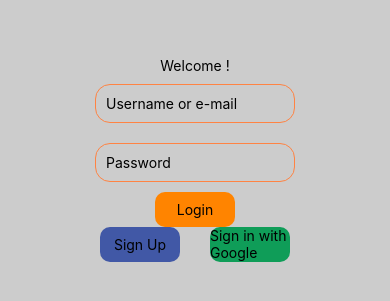
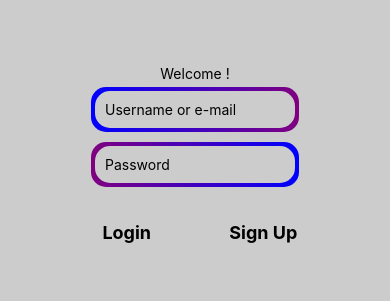
Before and after one commit to ErennBasar/ReactNative-MobileApp, a React Native app: screen /Login in a window 390 px wide. Shown: the part 263-564 px from the top of the page. Built offline with nearby package versions, Linux system fonts and the light colour scheme.

Commit message:
gradient effect has been applied

```diff
--- a/package.json
+++ b/package.json
@@ -15,6 +15,7 @@
     "@react-native-community/geolocation": "^3.3.0",
     "@react-native-firebase/app": "^20.4.0",
     "@react-native-firebase/storage": "^20.4.0",
+    "@react-native-masked-view/masked-view": "^0.3.1",
     "@react-native-picker/picker": "^2.7.5",
     "@react-navigation/bottom-tabs": "^6.6.1",
     "@react-navigation/drawer": "^6.7.2",
@@ -23,6 +24,7 @@
     "@react-navigation/native-stack": "^6.11.0",
     "expo": "~51.0.31",
     "expo-image-picker": "~15.0.7",
+    "expo-linear-gradient": "~13.0.2",
     "expo-location": "~17.0.1",
     "expo-status-bar": "~1.12.1",
     "firebase": "^10.12.5",
@@ -34,6 +36,7 @@
     "react-native-geolocation-service": "^5.3.1",
     "react-native-gesture-handler": "~2.16.1",
     "react-native-image-picker": "^7.1.2",
+    "react-native-linear-gradient": "^2.8.3",
     "react-native-maps": "1.14.0",
     "react-native-paper": "^5.12.5",
     "react-native-permissions": "^4.1.5",
--- a/src/screens/LoginScreen.js
+++ b/src/screens/LoginScreen.js
@@ -2,6 +2,11 @@
 import React,{useState } from 'react'
 import {auth} from '../../firebase';
 import { signInWithEmailAndPassword } from 'firebase/auth';
+import { LinearGradient } from 'expo-linear-gradient';
+import MaskedView from '@react-native-masked-view/masked-view';
+
+
+
 
 
 
@@ -31,6 +36,12 @@
 
     <KeyboardAvoidingView style={styles.container}>
         <Text>Welcome !</Text>
+            <LinearGradient
+                colors={['blue', 'purple']}
+                start={{ x: 0, y: 0 }}
+                end={{ x: 1, y: 0 }}
+                style={styles.gradientBorder}
+                >
                 <TextInput
                     placeholder='Username or e-mail'
                     style={styles.textInputStyle}
@@ -39,6 +50,14 @@
                     onChangeText={setEmail}
                     >
                 </TextInput>
+            </LinearGradient>
+
+                <LinearGradient
+                    colors={['blue', 'purple']}
+                    start={{ x: 1, y: 0 }}
+                    end={{ x: 0, y: 0 }}
+                    style={styles.gradientBorder}
+                    >
                     <TextInput
                         placeholder='Password'
                         style={styles.textInputStyle}
@@ -48,33 +67,52 @@
                         secureTextEntry
                         >
                     </TextInput>
+                </LinearGradient>
+
+
+            <View style={styles.buttonContainer}>
                 <TouchableOpacity
-                style={[styles.button, { backgroundColor: '#FF8400' }]}
+                    style={styles.buttonStyle}
                     onPress={handleLogin}
                     >
-                <Text>Login</Text>
+                   <MaskedView
+                        maskElement={
+                            <View style={styles.maskedView}>
+                                <Text style={styles.buttonText}>Login</Text>
+                            </View>
+                        }
+                    >
+                        <LinearGradient
+                            colors={['blue', 'purple']} // Geçişli renkler
+                            start={{ x: 0, y: 0 }}
+                            end={{ x: 1, y: 0 }}
+                            style={styles.buttonGradient}
+                        />
+                    </MaskedView>
                 </TouchableOpacity>
-              <View style={styles.buttonContainer}>
+
+
                 <TouchableOpacity
-                        style={[styles.button,{backgroundColor:'#4158A6'}]}
+                    style={styles.buttonStyle}
                     onPress={()=>navigation.navigate('SignUpScreen')}
                     >
-                    <Text>Sign Up</Text>
-              </TouchableOpacity>
-
-                <TouchableOpacity
-                        style={[styles.button, {backgroundColor:'#0F9D58'}]}
-
+                   <MaskedView
+                        maskElement={
+                            <Text style={styles.buttonText}>Sign Up</Text>
+                        }
                     >
-                    <Text>Sign in with Google</Text>
+                        <LinearGradient
+                            colors={['blue', 'purple']}
+                            start={{ x: 0, y: 0 }}
+                            end={{ x: 1, y: 0 }}
+                            style={styles.buttonGradient}
+                        />
+                    </MaskedView>
                 </TouchableOpacity>
         </View>
-
     </KeyboardAvoidingView>
-
   );
 }
-
 export default LoginScreen
 
 const styles = StyleSheet.create({
@@ -82,29 +120,50 @@
         flex:1,
         justifyContent:'center',
         alignItems:'center',
-        backgroundColor:'#ccc'
+        backgroundColor:'#ccc',
+    },
+    gradientBorder: {
+        padding: 1,
+        margin: 5,
+        borderRadius: 15,
+        flexDirection: 'column',
       },
     textInputStyle:{
-        borderWidth:1,
-        borderColor:'#FF8343',
+        margin:3,
         padding:10,
-        margin:10,
+        backgroundColor:'#ccc',
         width:200,
         borderRadius:15,
-    },
-    button:{
-        justifyContent:'center',
-        width:80,
-        height:35,
-        borderRadius:10,
-        alignItems:'center',
-        marginHorizontal:15,
+
     },
     buttonContainer:{
         flexDirection:'row',
+        marginTop: 20,
+        justifyContent: 'space-between',
+        width: '70%',
+
     },
+    buttonStyle: {
+        flex: 1,
+        marginHorizontal: 10,
+        borderRadius: 15,
+    },
+    buttonText: {
+        fontSize: 18,
+        fontWeight: 'bold',
+        color: 'black',
+        textAlign: 'center',
+        paddingVertical: 10, // Butonun yüksekliği ayarlandı
+    },
+    buttonGradient: {
 
-    text:{
-        marginBottom:25,
-    }
+        justifyContent: 'center',
+        alignItems: 'center',
+        height: 50, // Butonun yüksekliği ayar
+
+    },
+    maskedView: {
+        justifyContent: 'center',
+        alignItems: 'center',
+      },
 })
```
Also changed, not shown: 1 other file (tests, documents, lock files or other folders). Lines whose indentation alone changed are shown as unchanged.
